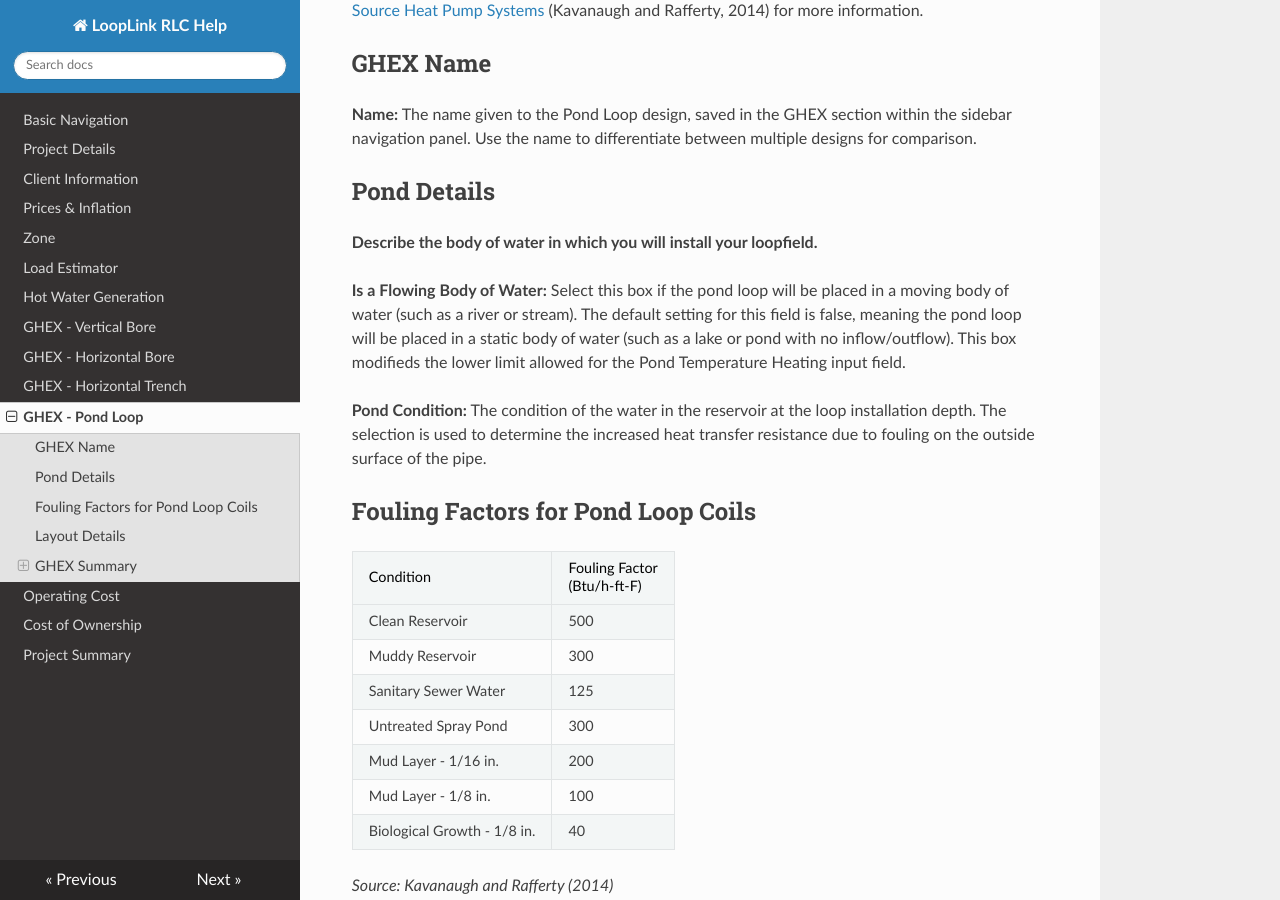
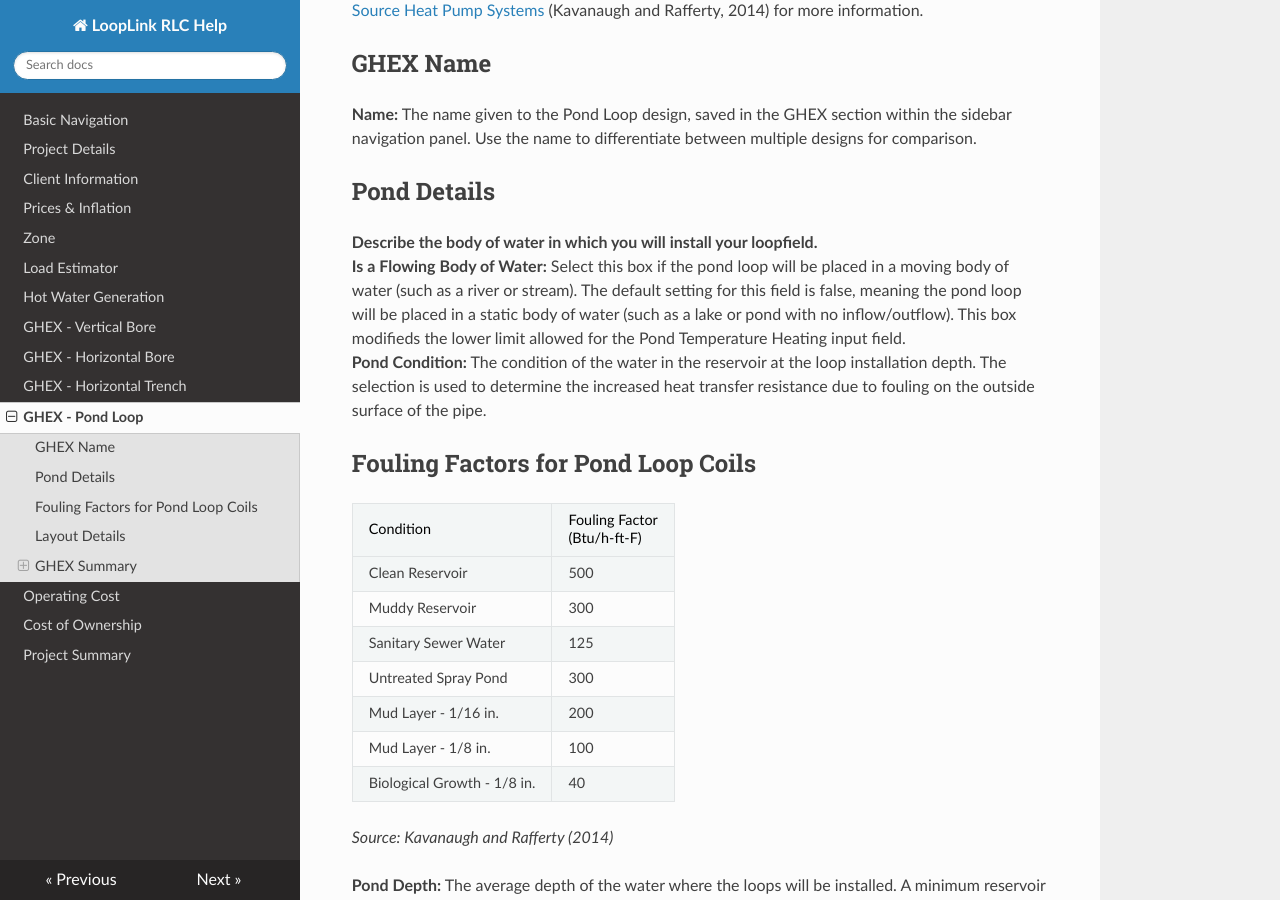
Before and after one commit to geoconnections-rjc/RLC_DOCS, an MkDocs documentation site: the page built from docs/pond_loop.md, in a window 1280 px wide and 900 px high, scrolled down 479 px. Built offline with MkDocs 1.6.1, drawn with Linux system fonts in a browser that asks for light colours; nearby versions of some CDN libraries; old or Windows-style settings are respelled for this version of MkDocs.

Commit message:
Added <br/ >

```diff
--- a/docs/pond_loop.md
+++ b/docs/pond_loop.md
@@ -10,11 +10,9 @@ This Pond Loop design module assumes that the body of water being used is large
 **Name:** The name given to the Pond Loop design, saved in the GHEX section within the sidebar navigation panel. Use the name to differentiate between multiple designs for comparison.
 
 ##Pond Details
-**Describe the body of water in which you will install your loopfield.**
-
-**Is a Flowing Body of Water:** Select this box if the pond loop will be placed in a moving body of water (such as a river or stream). The default setting for this field is false, meaning the pond loop will be placed in a static body of water (such as a lake or pond with no inflow/outflow).  This box modifieds the lower limit allowed for the Pond Temperature Heating input field.
-
-**Pond Condition:** The condition of the water in the reservoir at the loop installation depth. The selection is used to determine the increased heat transfer resistance due to fouling on the outside surface of the pipe.
+**Describe the body of water in which you will install your loopfield.**</br >
+**Is a Flowing Body of Water:** Select this box if the pond loop will be placed in a moving body of water (such as a river or stream). The default setting for this field is false, meaning the pond loop will be placed in a static body of water (such as a lake or pond with no inflow/outflow).  This box modifieds the lower limit allowed for the Pond Temperature Heating input field.</br >
+**Pond Condition:** The condition of the water in the reservoir at the loop installation depth. The selection is used to determine the increased heat transfer resistance due to fouling on the outside surface of the pipe.</br >
 
 ##Fouling Factors for Pond Loop Coils
 <table cellspacing="0" cellpadding="0">
```
